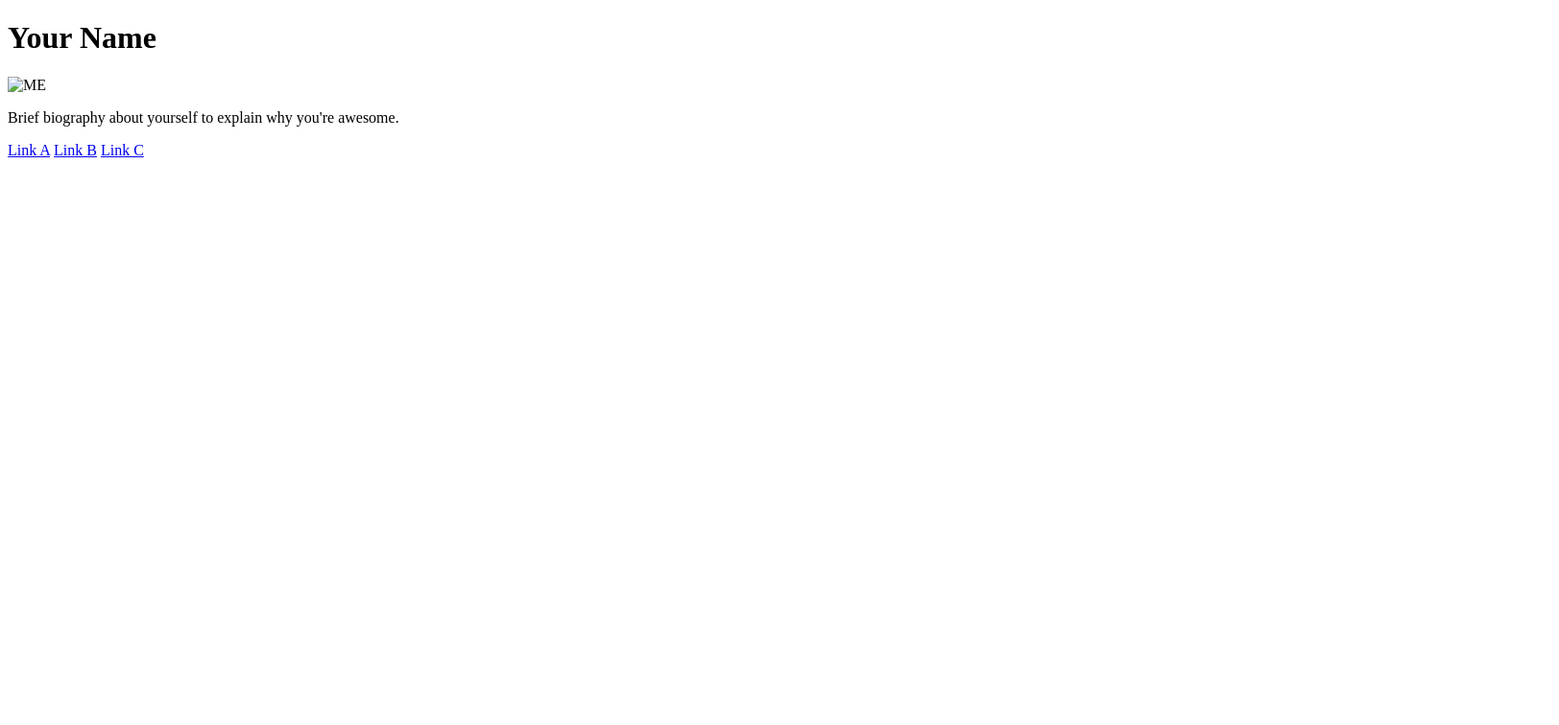
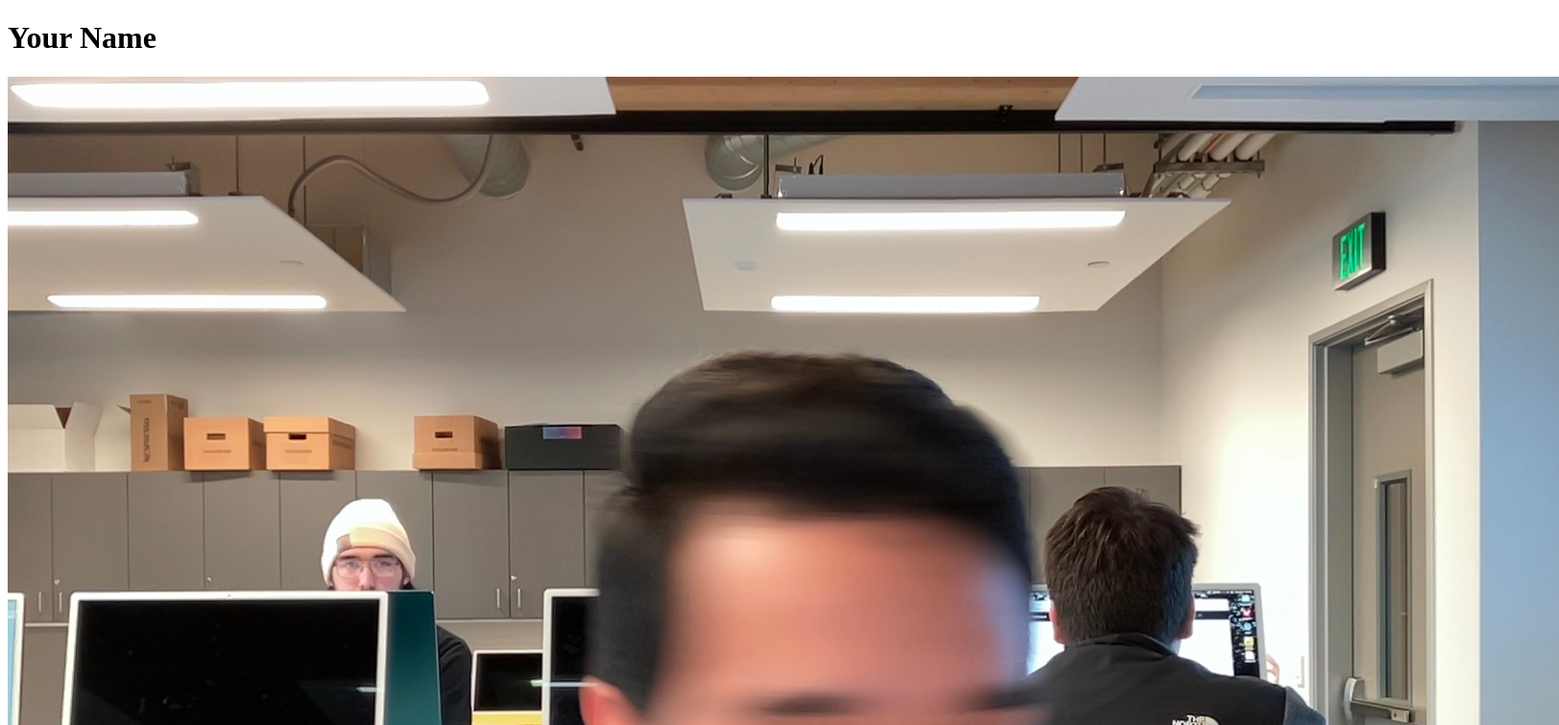
Before and after one commit to WhitneyL808/wl-landing_page, a plain HTML site: page index.html in a window 1280 px wide. Shown: the top 756 px of the page at 96% size, 1624 px wide, since content can reach past the window. Drawn offline with Linux system fonts and the light colour scheme.

Commit message:
img added

```diff
--- a/index.html
+++ b/index.html
@@ -22,7 +22,7 @@
 
     <h1>Your Name</h1>
 
-    <img src="img/landingpic" alt="ME">
+    <img src="img/Landing Page pic.jpg" alt="ME">
 
     <p>Brief biography about yourself to explain why you're awesome.</p>
 
```
